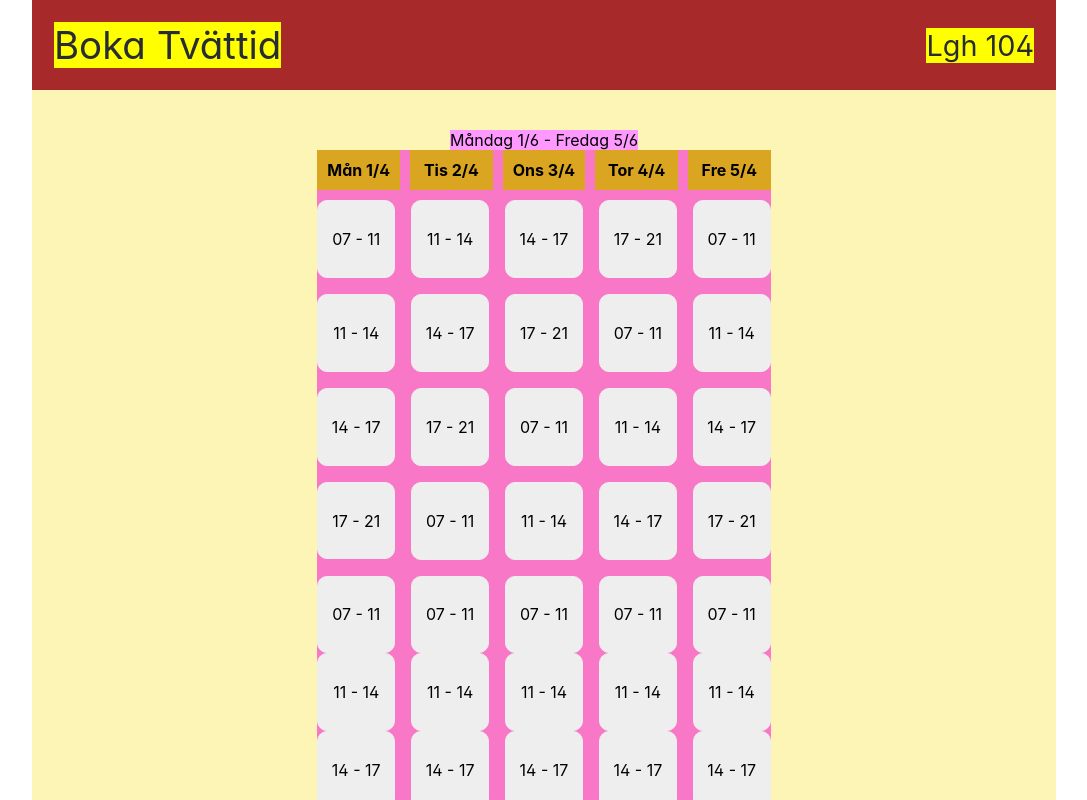
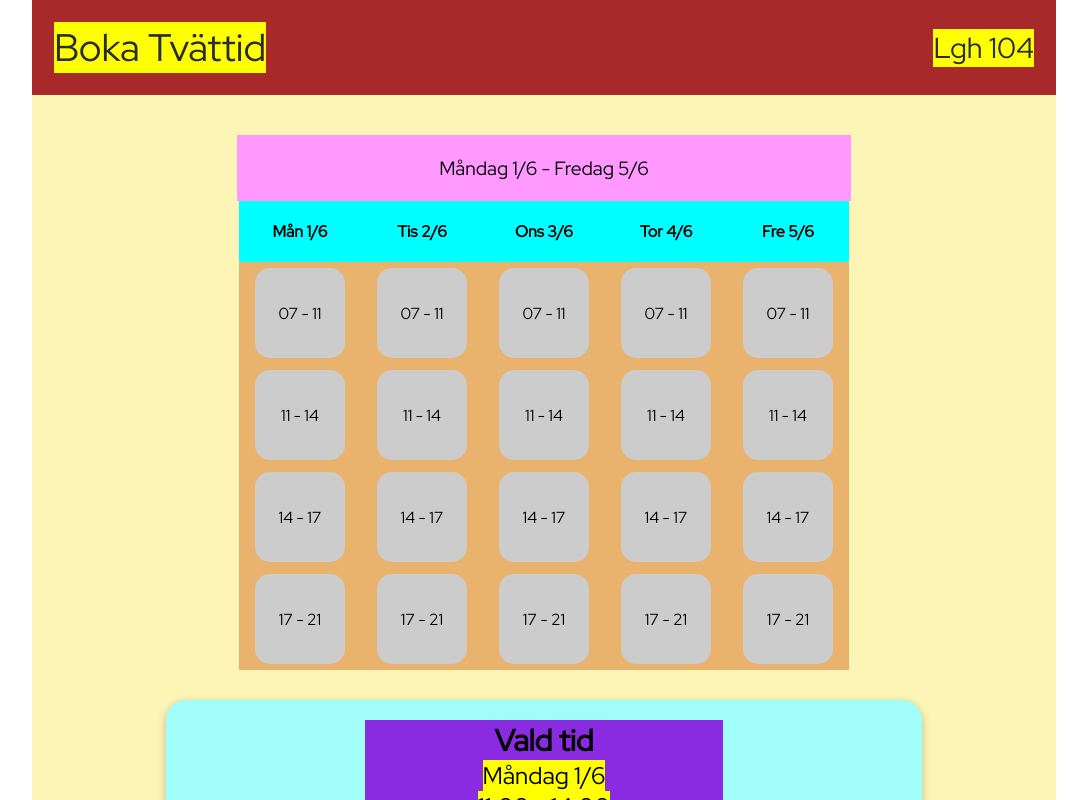
Before and after one commit to gustavAlbrekts0n/bokningsapp, a React (Create React App) app in the folder react-app/: page / in a window 1280 px wide. Shown: the top 800 px of the page, without its empty margins (96-1183 px from the left). Built offline with nearby package versions, Linux system fonts and the light colour scheme.

Commit message:
Improve styling and layout

```diff
--- a/react-app/src/App.css
+++ b/react-app/src/App.css
@@ -1,3 +1,6 @@
+@import url('https://fonts.googleapis.com/css?family=Josefin+Sans');
+@import url('https://fonts.googleapis.com/css2?family=Red+Hat+Display&display=swap');
+
 .app {
   width: 100%;
   max-width: 1024px;
@@ -7,6 +10,7 @@
   align-items: center;
   justify-content: center;
   margin: auto;
+  font-family: "Red Hat Display", sans-serif;
   background-color: rgba(236, 72, 72, 0.61);
 }
 
@@ -37,6 +41,10 @@
 }
 
 .week-picker {
+  width: 65%; /* TODO */
+  text-align: center;
+  font-size: larger;
+  padding: 20px;
   background-color: rgb(255, 152, 255);
 }
 
--- /dev/null
+++ b/react-app/src/components/calendar-old2.css
@@ -0,0 +1,38 @@
+
+.calendar {
+  background-color: rgb(248, 119, 199);
+}
+
+.grid-header {
+  display: grid;
+  grid-template-columns: repeat(5, 1fr);
+  gap: 10px;
+  margin-bottom: 10px;
+  background-color: blue;
+}
+
+.header-cell {
+  font-weight: bold;
+  text-align: center;
+  padding: 10px;
+  background-color: rgb(218, 165, 32);
+}
+
+.grid {
+  display: grid;
+  grid-template-columns: repeat(5, 1fr);
+  gap: 16px;
+}
+
+.grid-cell {
+  border: 1px solid #eeeeee;
+  padding: 10px;
+  text-align: center;
+  border-radius: 10px;
+  aspect-ratio: 1 / 1;
+  display: flex;
+  justify-content: center;
+  align-items: center;
+  overflow: hidden;
+  background-color: #eeeeee;
+}
--- a/react-app/src/components/calendar.css
+++ b/react-app/src/components/calendar.css
@@ -1,37 +1,43 @@
-
 .calendar {
-  background-color: rgb(248, 119, 199);
+    display: flex;
+    flex-direction: column;
 }
 
-.grid-header {
-  display: grid;
-  grid-template-columns: repeat(5, 1fr);
-  gap: 10px;
-  margin-bottom: 10px;
+.calendar-header {
+    display: flex;
+    flex-direction: row;
+    justify-content: space-around;
+    background-color: aqua;
 }
 
 .header-cell {
-  font-weight: bold;
-  text-align: center;
-  padding: 10px;
-  background-color: goldenrod;
+    flex: 1;
+    padding: 20px;
+    text-align: center;
+    font-weight: 600;
 }
 
-.grid {
-  display: grid;
-  grid-template-columns: repeat(5, 1fr);
-  gap: 16px;
+.body {
+    display: flex;
+    flex-direction: row;
+    justify-content: space-around;
+    background-color: rgb(233, 179, 109);
 }
 
-.grid-cell {
-  border: 1px solid #eeeeee;
-  padding: 10px;
-  text-align: center;
-  border-radius: 10px;
-  aspect-ratio: 1 / 1;
-  display: flex;
-  justify-content: center;
-  align-items: center;
-  overflow: hidden;
-  background-color: #eeeeee;
+.day-column {
+    display: flex;
+    flex-direction: column;
+    align-items: center;
 }
+
+.time-slot {
+    display: flex;
+    justify-content: center;
+    align-items: center;
+    height: 90px;
+    aspect-ratio: 1/1;
+    margin: 6px 16px;
+    text-align: center;
+    border-radius: 15px;
+    background-color: #cccccc;
+}
--- a/react-app/src/components/calendar.js
+++ b/react-app/src/components/calendar.js
@@ -1,40 +1,28 @@
-import React from "react";
-import "./calendar.css";
+import React from 'react';
+import './calendar.css';
 
-function MyCalendar() {
-
-    const days = ['Mån 1/4', 'Tis 2/4', 'Ons 3/4', 'Tor 4/4', 'Fre 5/4'];
-    const timeSlots = ['07 - 11', '11 - 14', '14 - 17', '17 - 21'];
+const MyCalendar = () => {
+    const days = ['Mån 1/6', 'Tis 2/6', 'Ons 3/6', 'Tor 4/6', 'Fre 5/6'];
+    const times = ['07 - 11', '11 - 14', '14 - 17', '17 - 21'];
 
     return (
         <div className="calendar">
-            <div className="grid-header">
-                {days.map((day, index) => (
-                    <div key={index} className="header-cell">
-                        {day}
-                    </div>
+            <div className="calendar-header">
+                {days.map(day => (
+                    <div key={day} className="header-cell">{day}</div>
                 ))}
             </div>
-            <div className="grid">
-                {days.map((_, dayIndex) => (
-                    timeSlots.map((slot, slotIndex) => (
-                        <div key={`${dayIndex}-${slotIndex}`} className="grid-cell">
-                            {slot}
-                        </div>
-                    ))
-                ))}
-                {days.map((_, dayIndex) => (
-                    <div key={dayIndex} className="column">
-                        {timeSlots.map((slot, slotIndex) => (
-                            <div key={slotIndex} className="grid-cell">
-                                {slot}
-                            </div>
+            <div className="body">
+                {days.map((_, index) => (
+                    <div key={index} className="day-column">
+                        {times.map((time, index) => (
+                            <div key={index} className="time-slot">{time}</div>
                         ))}
                     </div>
                 ))}
             </div>
         </div>
     );
-}
+};
 
 export default MyCalendar;
```
Also changed, not shown: react-app/src/components/calendar-old2.js (added, +40 -0 lines).
